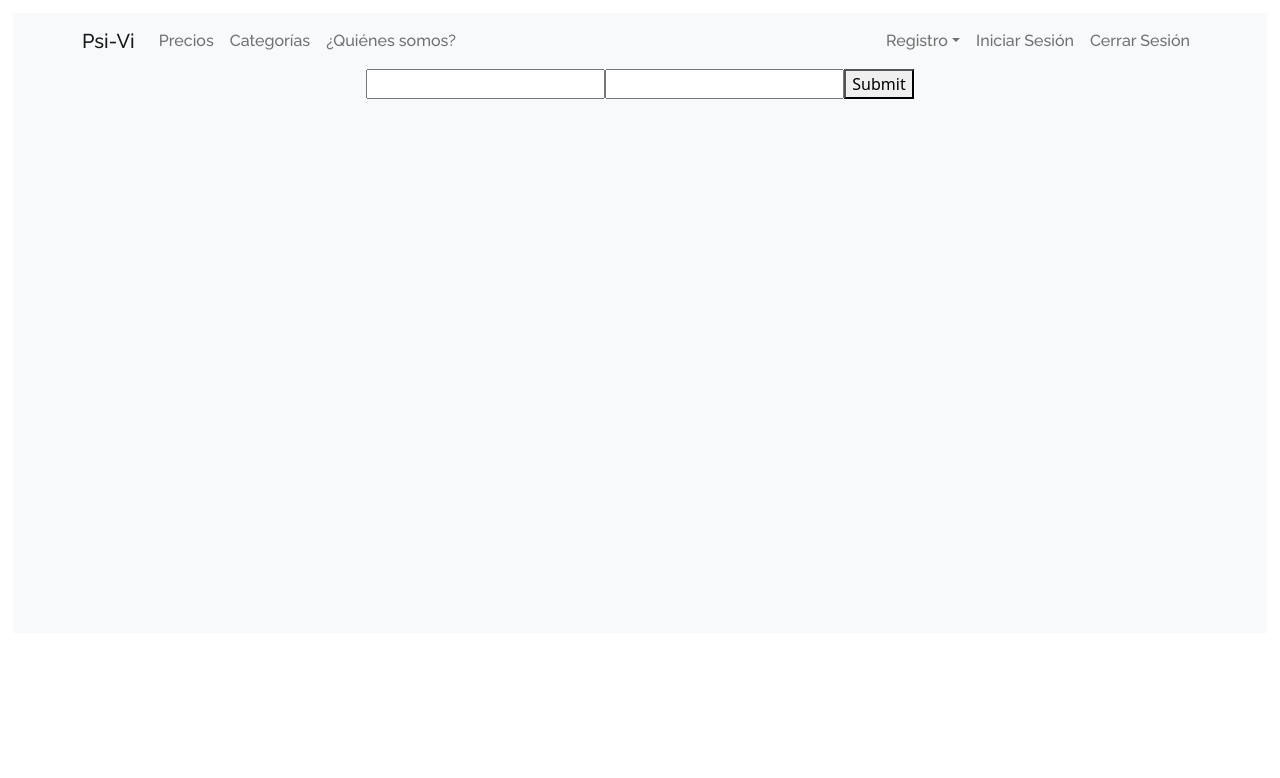
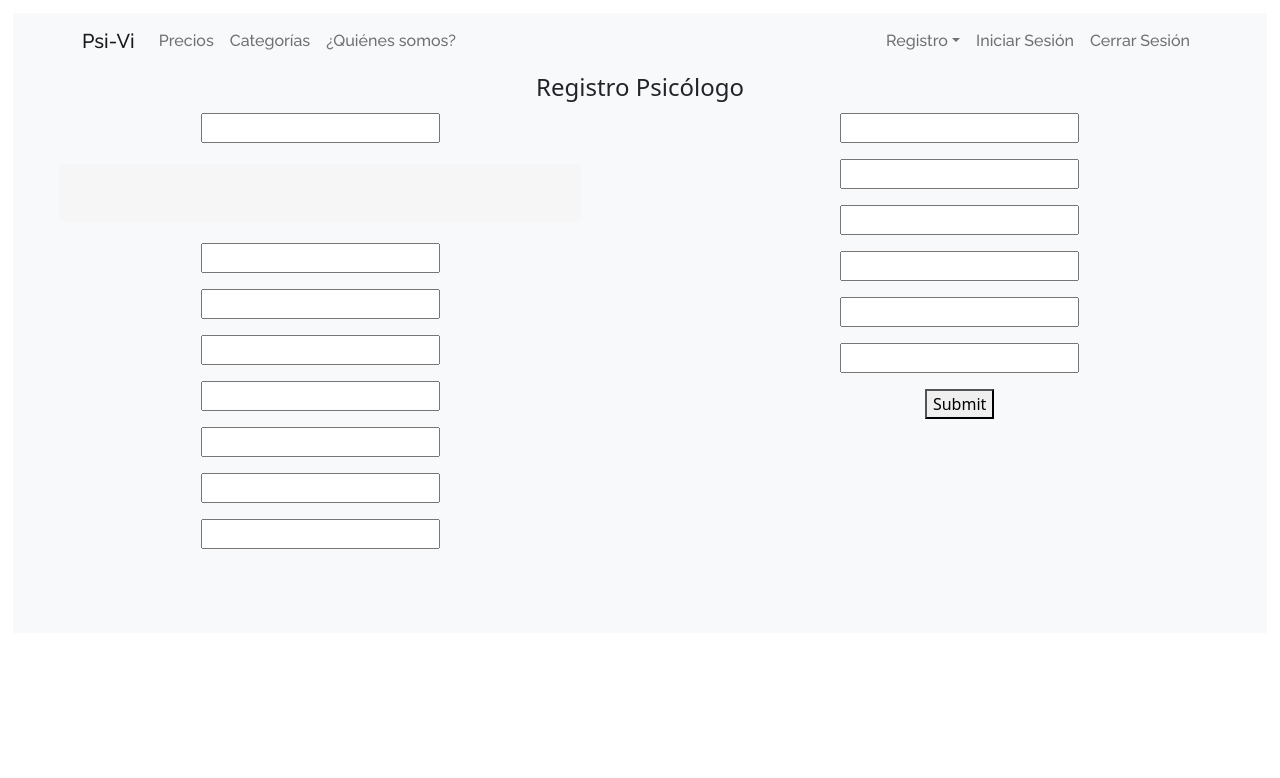
Before and after one commit to Jheb1024/psi-vi-react, a React (Create React App) app in the folder psivi-app/: page /registro-psicologo in a window 1280 px wide. Shown: the top 778 px of the page. Built offline with nearby package versions, Linux system fonts and the light colour scheme.

Commit message:
registro y sesion de paciente

```diff
--- a/psivi-app/src/App.js
+++ b/psivi-app/src/App.js
@@ -14,6 +14,7 @@ import Footer from './pages/Footer/Footer';
 import RegistroPsicologo from './pages/RegistroPsicologo/RegistroPsicologo';
 import InicioSesion from './pages/InicioSesion/InicioSesion';
 import RegistroPaciente from './pages/RegistroPaciente/RegistroPaciente';
+import PacienteHome from './pages/Paciente/PacienteHome';
 //Aqui siempre vamos a definir nuestras rutas
 
 function App() {
@@ -27,6 +28,7 @@ function App() {
           <Route path="/registro-psicologo" element={<RegistroPsicologo />}/>
           <Route path="/registro-paciente" element={<RegistroPaciente/>}/>
           <Route path="/inicio-sesion" element={<InicioSesion/>}/>
+          <Route path="/home-paciente" element={<PacienteHome/>}/>
         </Routes>
 
 
--- a/psivi-app/src/pages/InicioSesion/InicioSesion.css
+++ b/psivi-app/src/pages/InicioSesion/InicioSesion.css
@@ -106,7 +106,7 @@
     transform: scale(0.95);
   }
 
-  input[type=text] {
+  input[type=text],input[type=password] {
     background-color: #f6f6f6;
     border: none;
     color: #0d0d0d;
--- a/psivi-app/src/pages/InicioSesion/InicioSesion.jsx
+++ b/psivi-app/src/pages/InicioSesion/InicioSesion.jsx
@@ -1,8 +1,91 @@
 import React from 'react'
+import { getAuth, signInWithEmailAndPassword } from 'firebase/auth';
+
+import { doc, getDoc, getFirestore } from "firebase/firestore";
+import { app } from "C:/Users/jhan_/Documents/PsiVi_react/psi-vi-react/psivi-app/src/auth/firebase-config.js";
+
 import "./InicioSesion.css";
 import {Link} from "react-router-dom";
 
 function InicioSesion() {
+    const auth = getAuth(app);
+
+    var Error = "";
+
+     function iniciarSesion( email, password){
+        return signInWithEmailAndPassword(auth, email, password)
+
+      }
+
+    function onSubmit() {
+
+        const db = getFirestore();
+        const user = auth.currentUser;
+        console.log("uiddd" + user.uid);
+
+        if (user !== null) {
+
+            const docRef = doc(db, "Usuarios", user.uid);
+
+            getDoc(docRef).then((doc) => {
+                console.log(doc.data(), doc.data().correo, doc.data().rol);
+                const roldata = doc.data().rol;
+                if (roldata === "admin") {
+                    //agregar home admin
+                } else if (roldata === "psicologo") {
+                    //agregar home psico
+                } else if (roldata === "paciente") {
+                    window.location.href = "/home-paciente";
+                } else {
+
+                }
+            })
+        }
+    }
+
+    async function submitHandler(e) {
+        e.preventDefault();
+
+        const email = e.target.elements.email.value;
+        const pass = e.target.elements.password.value;
+        console.log("submit", email, pass);
+
+        await iniciarSesion(email, pass).then(() => {
+            onSubmit()
+        }).catch(error => {
+            console.log("entramos al catch, error: ", error)
+            switch (error.code) {
+                case 'auth/invalid-email':
+                    console.log();
+                    Error = "Email invalido";
+
+                    break;
+
+                case 'auth/user-disabled':
+                    console.log("Este usuario ha sido desabilitado");
+                    Error = "Este usuario ha sido desabilitado";
+
+                    break;
+
+                case 'auth/user-not-found':
+                    console.log("Usuario no encontrado");
+                    Error = "Usuario no encontrado";
+
+                    break;
+
+                case 'auth/wrong-password':
+                    console.log("Contraseña incorrecta");
+
+                    break;
+
+                default:
+
+                    break;
+            }
+        })
+
+    }
+
     return (
         <div className="container">
             <div class="wrapper fadeInDown">
@@ -12,9 +95,9 @@ function InicioSesion() {
                 </div>
 
 
-                <form>
-                    <input type="text" id="login" class="fadeIn second" name="login" placeholder="Usuario" />
-                    <input type="text" id="password" class="fadeIn third" name="login" placeholder="Contraseña" />
+                <form className="formulario" onSubmit={submitHandler}>
+                    <input type="text" id="email" class="fadeIn second" name="email" placeholder="Usuario" />
+                    <input type="password" id="password" class="fadeIn third" name="login" placeholder="Contraseña" />
                     <input type="submit" class="fadeIn fourth" value="Entrar" />
                 </form>
 
--- a/psivi-app/src/pages/RegistroPaciente/RegistroPaciente.jsx
+++ b/psivi-app/src/pages/RegistroPaciente/RegistroPaciente.jsx
@@ -1,84 +1,101 @@
-import React from 'react'
+import React from 'react';
+import { Formik, Form, Field, ErrorMessage } from 'formik';
+import { registro } from "C:/Users/jhan_/Documents/PsiVi_react/psi-vi-react/psivi-app/src/auth/pacienteFuncionesDB.js";
 
-function RegistroPaciente() {
-  return (
-    <div id="formulario" style={{display:'flex'}}>
-    <form >
-  <fieldset>
-    <legend>Registro pacientes:</legend>
+const RegistroPaciente = () => (
+
+
+
+  <div>
+    <Formik
+      initialValues={{ email: '', password: '', nombre:'',
+      apellidoPaterno:'',
+      apellidoMaterno:'',
+      edad:'',
+      fechaNacimiento:'',
+      }}
+      validate={values => {
+        const errors = {};
+        if (!values.email) {
+          errors.email = 'Required';
+        } else if (
+          !/^[A-Z0-9._%+-]+@[A-Z0-9.-]+\.[A-Z]{2,}$/i.test(values.email)
+        ) {
+          errors.email = 'Direccion de correo invalida';
+        }
+        if (values.password.length < 8) {
+          errors.password = "La contraseña es demasiado débil";
+        }
+        return errors;
+      }}
+      onSubmit={(values, { setSubmitting }) => {
+
+
+        registro(values.email, values.password, values.nombre, values.apellidoPaterno, values.apellidoMaterno,
+          values.edad, values.fechaNacimiento);
+
+      }}
+    >
+
+      {({ isSubmitting }) => (
+        <Form>
+          <br></br><br></br>
+
+          <legend>Registro paciente:</legend>
           <br></br>
-    <div class="mb-3">
-      <label for="disabledTextInput" class="form-label">Nombre (s):</label>
-      <input type="text" id="disabledTextInput" class="form-control" placeholder="Nombre(s):"/>
-    </div>
+          <br />
+          <div className='row'>
 
               <div class="mb-3">
-      <label for="disabledTextInput" class="form-label">Apellido paterno:</label>
-      <input type="text" id="disabledTextInput" class="form-control" placeholder="Apellido paterno:"/>
+                <Field type="text" name="nombre" className="form-input" placeholder="Nombre" />
               </div>
+              <ErrorMessage name="nombre" component="div" />
+              <div class="mb-3">
+                <Field type="text" name="apellidoPaterno" className="form-input" placeholder="Apellido Paterno" />
+              </div>
+              <ErrorMessage name="apellidoPaterno" component="div" />
 
               <div class="mb-3">
-      <label for="disabledTextInput" class="form-label">Apellido materno:</label>
-      <input type="text" id="disabledTextInput" class="form-control" placeholder="Apellido materno:"/>
+                <Field type="text" name="apellidoMaterno" className="form-input" placeholder="Apellido Materno" />
               </div>
+              <ErrorMessage name="apellidoMaterno" component="div" />
 
               <div class="mb-3">
-      <label for="disabledTextInput" class="form-label">Edad:</label>
-      <input type="text" id="disabledTextInput" class="form-control" placeholder="Edad:"/>
+                <Field type="text" name="edad" className="form-input" placeholder="Edad" />
               </div>
+              <ErrorMessage name="edad" component="div" />
 
               <div class="mb-3">
-      <label for="disabledTextInput" class="form-label">Fecha de Nacimiento:</label>
-      <input type="text" id="disabledTextInput" class="form-control" placeholder="Fecha de nacimiento:"/>
+                <Field type="text" name="fechaNacimiento" className="form-input" placeholder="Fecha Nacimiento" />
               </div>
+              <ErrorMessage name="fechaNacimiento" component="div" />
 
               <div class="mb-3">
-      <label for="disabledTextInput" class="form-label">Correo Electronico:</label>
-      <input type="text" id="disabledTextInput" class="form-control" placeholder="Correo electronico:"/>
+                <Field type="email" name="email" className="form-input" placeholder="Correo" />
               </div>
+              <ErrorMessage name="email" component="div" />
 
               <div class="mb-3">
-      <label for="disabledTextInput" class="form-label">Contraseña:</label>
-      <input type="text" id="disabledTextInput" class="form-control" placeholder="Contraseña"/>
+                <Field type="password" name="password"  placeholder="Contraseña" />
               </div>
+              <ErrorMessage name="password" component="div" />
+              <div class="mb-3">
+                <Field name="motivo" type="textarea" placeholder="Motivo Consulta.." rows={4} style={{
+                  padding: ".5em",
+                  border: "1px solid"
+                }} />
+              </div>
+              <ErrorMessage name="motivo" component="div" />
 
-    <div class="mb-3">
-      <label for="disabledTextInput" class="form-label">Confirmar contraseña</label>
-      <input type="password" id="disabledTextInput" class="form-control" placeholder="Confirmacion"/>
-    </div>
-
-    <div class="mb-3">
-      <label for="disabledTextInput" class="form-label">Motivo de consulta:</label>
-      <input type="text" id="disabledTextInput" class="form-control" placeholder="Motivos opcionales"/>
-    </div>
-
-    <div class="mb-3">
-    <select class="form-select" aria-label="Default select example">
-  <option selected>Días preferibles de contacto</option>
-  <option value="1">Lunes</option>
-  <option value="2">Martes</option>
-  <option value="3">Miercoles</option>
-  <option value="3">Jueves</option>
-  <option value="3">Sábado</option>
-  <option value="3">Domingo</option>
-</select>
 
           </div>
+          <button type="submit" disabled={isSubmitting}>
+            Registrar
+          </button>
+        </Form>
+      )}
+    </Formik>
+  </div>
+);
 
-
-    <div class="mb-3">
-      <div class="form-check">
-        <input class="form-check-input" type="checkbox" id="disabledFieldsetCheck"/>
-        <label class="form-check-label" for="disabledFieldsetCheck">
-          Acepto aviso de privacidad
-        </label>
-      </div>
-    </div>
-    <button type="submit" class="btn btn-primary">Registrarme</button>
-  </fieldset>
-</form>
-    </div>
-  )
-}
-
-export default RegistroPaciente
+export default RegistroPaciente;
--- a/psivi-app/src/pages/RegistroPsicologo/RegistroPsicologo.jsx
+++ b/psivi-app/src/pages/RegistroPsicologo/RegistroPsicologo.jsx
@@ -1,12 +1,28 @@
 // Render Prop
 import React from 'react';
 import { Formik, Form, Field, ErrorMessage } from 'formik';
- import {registro} from "C:/Users/jhan_/Documents/PsiVi_react/psi-vi-react/psivi-app/src/auth/psicologoFuncionesDB.js";
+import { registro } from "C:/Users/jhan_/Documents/PsiVi_react/psi-vi-react/psivi-app/src/auth/psicologoFuncionesDB.js";
 const Basic = () => (
   <div>
 
     <Formik
-       initialValues={{ email: '', password: '' }}
+      initialValues={{
+        email: '',
+        password: '',
+        nombre: '',
+        apellidoPaterno: '',
+        apellidoMaterno: '',
+        fechaNacimiento: '',
+        edad: '',
+        gradoEstudios: '',
+        institucionEgreso: '',
+        inicioEstudios: '',
+        finEstudios: '',
+        tituloFile: '',
+        cedulaFile: '',
+        decisionPsicologo: '',
+        razonIngreso: ''
+      }}
       validate={values => {
         const errors = {};
         if (!values.email) {
@@ -16,7 +32,7 @@
         ) {
           errors.email = 'Invalid email address';
         }
-         if(values.password.length < 8){
+        if (values.password.length < 8) {
           errors.password = "La contraseña es demasiado débil";
         }
         return errors;
@@ -34,13 +50,75 @@
 
       {({ isSubmitting }) => (
         <Form>
+          <fieldset >
+            <legend>Registro Psicólogo</legend>
+            <div className='row'>
+              <div className='col'>
+                <div class="mb-3">
                   <Field type="email" name="email" />
+                </div>
                 <ErrorMessage name="email" component="div" />
+                <div class="mb-3">
                 <Field type="password" name="password" />
+                </div>
                 <ErrorMessage name="password" component="div" />
+                <div class="mb-3">
+
+                <Field type="nombre" name="nombre" />
+                </div>
+                <ErrorMessage name="nombre" component="div" />
+                <div class="mb-3">
+                <Field type="apellidoPaterno" name="apellidoPaterno" /></div>
+                <ErrorMessage name="apellidoPaterno" component="div" />
+                <div class="mb-3">
+                <Field type="apellidoMaterno" name="apellidoMaterno" /></div>
+
+                <ErrorMessage name="apellidoMaterno" component="div" />
+                <div class="mb-3">
+
+                <Field type="fechaNacimiento" name="fechaNacimiento" /></div>
+                <ErrorMessage name="fechaNacimiento" component="div" />
+
+                <div class="mb-3">
+
+                <Field type="edad" name="edad" /></div>
+                <ErrorMessage name="edad" component="div" />
+                <div class="mb-3">
+
+                <Field type="gradoEstudios" name="gradoEstudios" /></div>
+                <ErrorMessage name="gradoEstudios" component="div" />
+                <div class="mb-3">
+
+                <Field type="institucionEgreso" name="institucionEgreso" /></div>
+                <ErrorMessage name="institucionEgreso" component="div" />
+              </div>
+              <div className='col'>
+              <div class="mb-3">
+                <Field type="inicioEstudios" name="inicioEstudios" /></div>
+                <ErrorMessage name="inicioEstudios" component="div" />
+                <div class="mb-3">
+                <Field type="finEstudios" name="finEstudios" /></div>
+                <ErrorMessage name="finEstudios" component="div" />
+                <div class="mb-3">
+                <Field type="tituloFile" name="tituloFile" /></div>
+                <ErrorMessage name="tituloFile" component="div" />
+                <div class="mb-3">
+                <Field type="cedulaFile" name="tituloFile" /></div>
+                <ErrorMessage name="cedulaFile" component="div" />
+                <div class="mb-3">
+                <Field type="decisionPsicologo" name="decisionPsicologo" /></div>
+                <ErrorMessage name="decisionPsicologo" component="div" />
+                <div class="mb-3">
+                <Field type="razonIngreso" name="razonIngreso" /></div>
+                <ErrorMessage name="razonIngreso" component="div" />
+
                 <button type="submit" disabled={isSubmitting}>
                   Submit
                 </button>
+              </div>
+
+            </div>
+          </fieldset>
         </Form>
       )}
     </Formik>
```
Also changed, not shown: psivi-app/src/auth/pacienteFuncionesDB.js (+65 -0 lines), psivi-app/src/pages/Header/Navbar.js (+22 -2 lines), psivi-app/src/pages/Paciente/PacienteHome.jsx (added, +9 -0 lines). Lines whose indentation alone changed are shown as unchanged.
